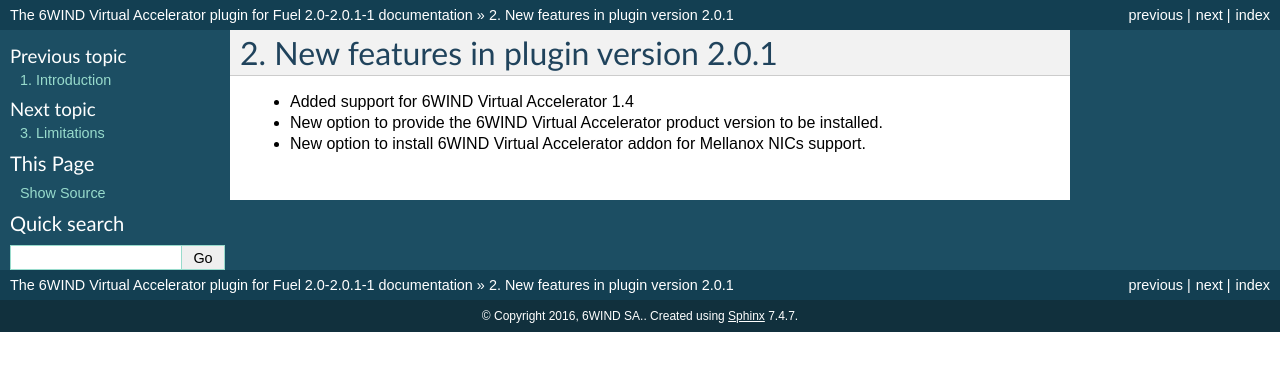
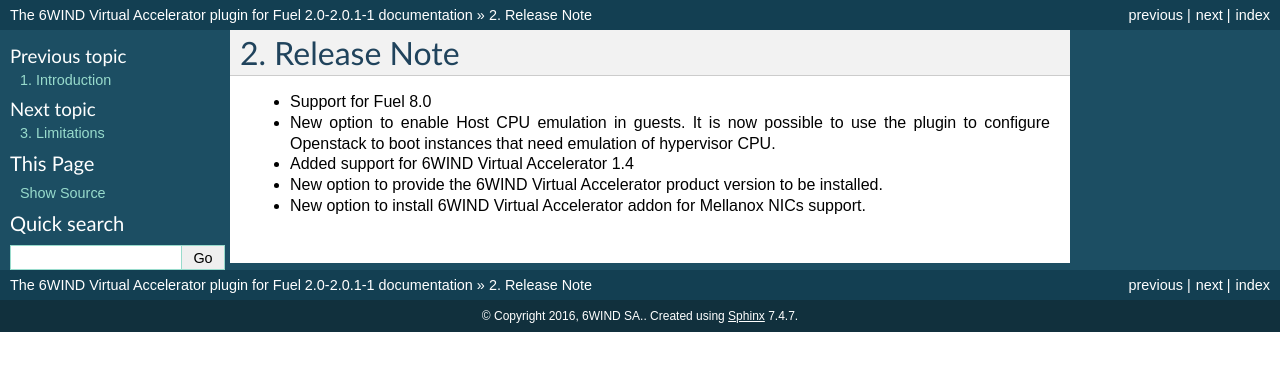
Before and after one commit to openstack-archive/fuel-plugin-6wind-virtual-accelerator, a Sphinx documentation site: the page built from doc/source/release_note.rst, in a window 1280 px wide. Shown: the top 371 px of the page. Built offline with Sphinx 7.4.7, drawn with Linux system fonts in a browser that asks for light colours.

Commit message:
6wind-virtual-accelerator-plugin: add new release note section
This patch adds a "release note" section to doc (that replaces the
new_features one) in order to be able to keep all the features available
in plugin (instead of just listing the new ones introduced by updates).

Change-Id: I82272af1b0917708c40c592ceb1cfbc328de59ef
Signed-off-by: Francesco Santoro <francesco.santoro@6wind.com>

```diff
--- a/doc/source/index.rst
+++ b/doc/source/index.rst
@@ -8,7 +8,7 @@ Guide to the 6WIND Virtual Accelerator plugin for Fuel 8.0
     :numbered:
 
     introduction
-    new_features
+    release_note
     limitations
     installation
     user-guide
--- a/doc/source/new_features.rst
+++ b/doc/source/release_note.rst
@@ -1,5 +1,11 @@
-New features in plugin version 2.0.1
-====================================
+Release Note
+============
+
+*   Support for Fuel 8.0
+
+*   New option to enable Host CPU emulation in guests.
+    It is now possible to use the plugin to configure Openstack to
+    boot instances that need emulation of hypervisor CPU.
 
 *   Added support for 6WIND Virtual Accelerator 1.4
 
```
